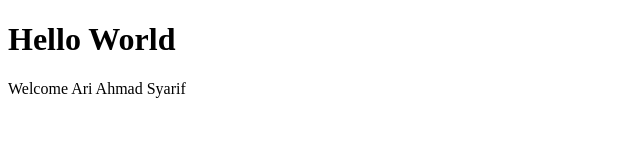
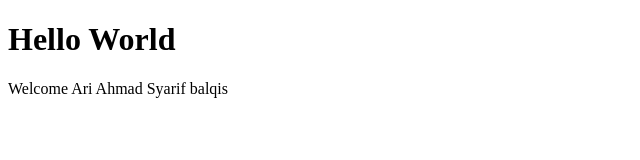
Before and after one commit to ariahmadbkp20/belajar-github, a plain HTML site: page index.html in a window 1280 px wide. Shown: the full height of the page, 0-640 px from the left. Drawn offline with Linux system fonts and the light colour scheme.

Commit message:
Update welcome message in index.html

```diff
--- a/index.html
+++ b/index.html
@@ -7,6 +7,6 @@
   </head>
   <body>
     <h1>Hello World</h1>
-    <p>Welcome Ari Ahmad Syarif</p>
+    <p>Welcome Ari Ahmad Syarif balqis</p>
   </body>
 </html>
```
